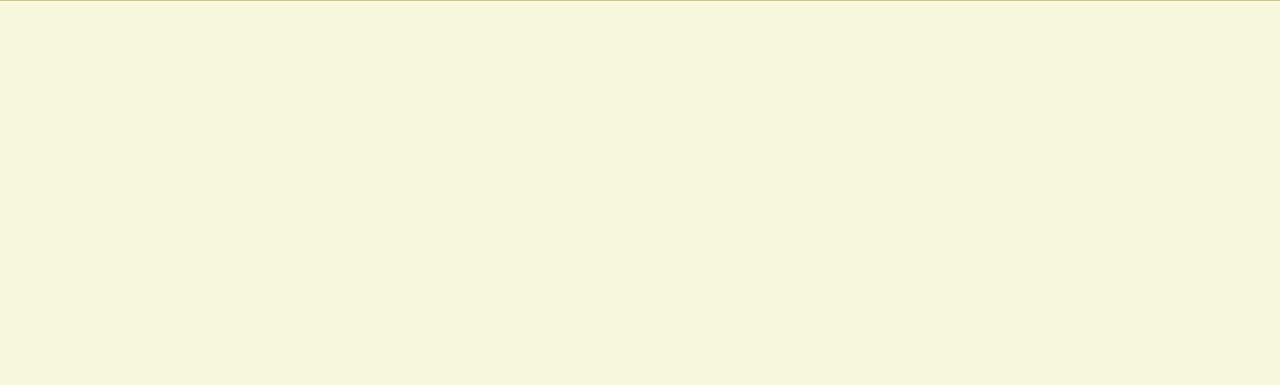
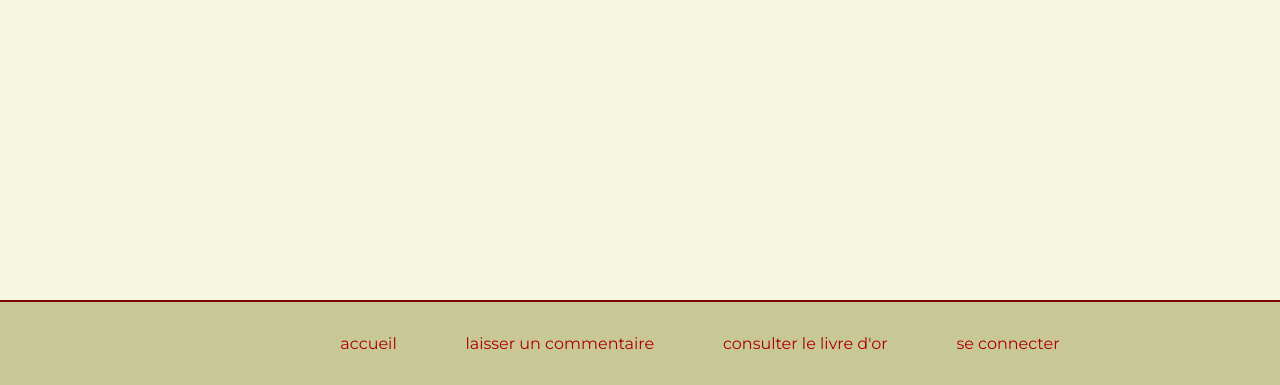
Before and after one commit to sylvain-malbon/livre-or, a PHP site: page / in a window 1280 px wide. Shown: the part 971-1356 px from the top of the page. Before the commit the page ends 972 px from the top, so only its background shows below. Run offline with PHP 8.4, Linux system fonts and the light colour scheme.

Commit message:
Remplacement de S'inscrire par Laissez un commentaire ; Redirection vers Connexion.php de Laissez un commentaire (Header) ; Séparateurs Header et Footer avec styles différents ; CSS 95%.

```diff
--- a/assets/css/style.css
+++ b/assets/css/style.css
@@ -8,6 +8,7 @@
   --text-dark-red: rgb(125, 0, 0);
   --text-red: rgb(175, 0, 0);
   --background-light-yellow: rgb(250, 250, 200);
+  --background-very-light-yellow: rgba(250, 250, 200, 0.5);
   --background-khaki: rgb(200, 200, 150);
   --background-dark-khaki: rgb(100, 100, 50);
 }
@@ -52,8 +53,19 @@ body {
   padding: 1rem;
 }
 
-.header-navbar,
+.header-navbar {
+  margin-left: 11.5rem;
+  display: flex;
+  flex-wrap: wrap;
+  justify-content: center;
+  align-items: center;
+  text-align: center;
+  width: 100%;
+  position: relative;
+}
+
 .footer-navbar {
+  margin-left: 8rem;
   display: flex;
   flex-wrap: wrap;
   justify-content: center;
@@ -111,17 +123,17 @@ body {
 .nav-list {
   display: flex;
   flex-wrap: wrap;
-  gap: 1rem;
+  gap: 0rem;
   list-style: none;
   padding: 0;
-  margin: 0;
+  margin: 0 0 0 -0.5rem;
   align-items: center;
 }
 
 li {
   display: flex;
   align-items: center;
-  padding: 0.5rem 1rem;
+  padding: 0.5rem 0.5rem;
   text-align: center;
 }
 
@@ -175,13 +193,17 @@ li {
   color: var(--background-dark-khaki);
 }
 
+.footer .separateur {
+  color: var(--background-khaki);
+}
+
 /* ====================================================================================================== */
 /* === HERO VIDEO === */
 .hero {
   color: var(--background-light-yellow);
   position: relative;
   width: 100vw;
-  height: 100vh;
+  height: 148vh;
   overflow: hidden;
   display: flex;
   align-items: center;
--- a/includes/footer.php
+++ b/includes/footer.php
@@ -6,12 +6,17 @@
 
                 <?php if (isset($_SESSION['login'])) : ?>
                     <li><a href="/pages/profil.php">modifier mon profil</a></li>
+                    <li class="separateur">|</li>
                     <li><a href="/pages/commentaire.php">laisser un commentaire</a></li>
+                    <li class="separateur">|</li>
                     <li><a href="index.php">déconnexion</a></li>
                 <?php else : ?>
                     <li><a href="index.php">accueil</a></li>
-                    <li><a href="/pages/inscription.php">s'inscrire</a></li>
+                    <li class="separateur">|</li>
+                    <li><a href="/pages/inscription.php">laisser un commentaire</a></li>
+                    <li class="separateur">|</li>
                     <li><a href="/pages/livre-or.php">consulter le livre d'or</a></li>
+                    <li class="separateur">|</li>
                     <li><a href="/pages/connexion.php" title="login">se connecter</a></li>
                 <?php endif; ?>
 
--- a/includes/header.php
+++ b/includes/header.php
@@ -8,12 +8,17 @@
 
                 <?php if (isset($_SESSION['login'])) : ?>
                     <li><a href="/pages/profil.php">Modifier mon profil</a></li>
+                    <li class="separateur">|</li>
                     <li><a href="/pages/commentaire.php">Laisser un commentaire</a></li>
+                    <li class="separateur">|</li>
                     <li><a href="index.php">Déconnexion</a></li>
                 <?php else : ?>
                     <li><a href="index.php">Accueil</a></li>
-                    <li><a href="/pages/inscription.php">S'inscrire</a></li>
+                    <li class="separateur">|</li>
+                    <li><a href="/pages/connexion.php">Laisser un commentaire</a></li>
+                    <li class="separateur">|</li>
                     <li><a href="/pages/livre-or.php">Consulter le livre d'or</a></li>
+                    <li class="separateur">|</li>
                     <li><a href="/pages/connexion.php" title="login">Se connecter</a></li>
                 <?php endif; ?>
 
```
Also changed, not shown: other parts of assets/css/style.css (+21 -9 lines).
